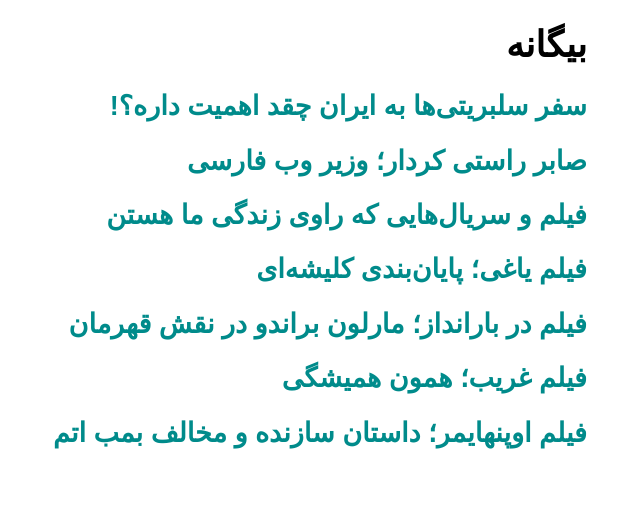
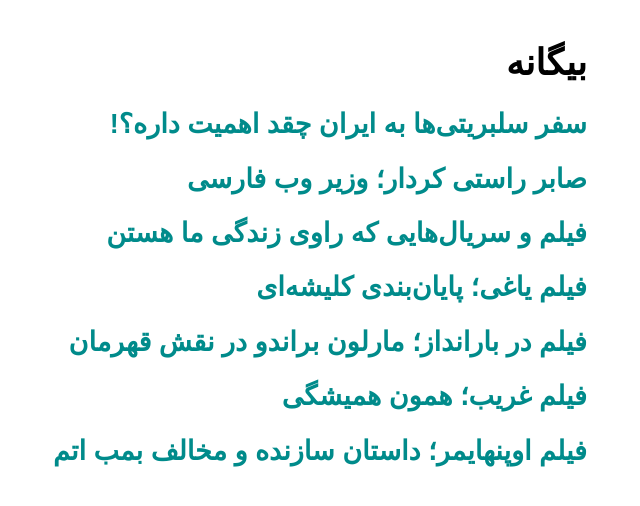
Before and after one commit to darkblog/darkblog.github.io, a Jekyll site: the page built from index.html, in a window 1280 px wide. Shown: the top 506 px of the page, without its empty margins (627-1267 px from the left). Built offline with Jekyll 4.4.1, drawn with Linux system fonts in a browser that asks for light colours.

Commit message:
Update index.html

```diff
--- a/index.html
+++ b/index.html
@@ -8,7 +8,7 @@
 <title>بیگانه</title>
 <meta name="description" content="بیگانه">
 <meta name="viewport" content="width=device-width">
-<style>body{font-family:sans-serif;font-size:large;margin:auto;padding:0 1em;max-width:48em}a{text-decoration:none;color:darkcyan}</style>
+<style>body{font-family:sans-serif;font-size:large;margin:auto;padding:1em;max-width:48em}a{text-decoration:none;color:darkcyan}</style>
 </head>
 <body>
 <h1>بیگانه</h1>
```
